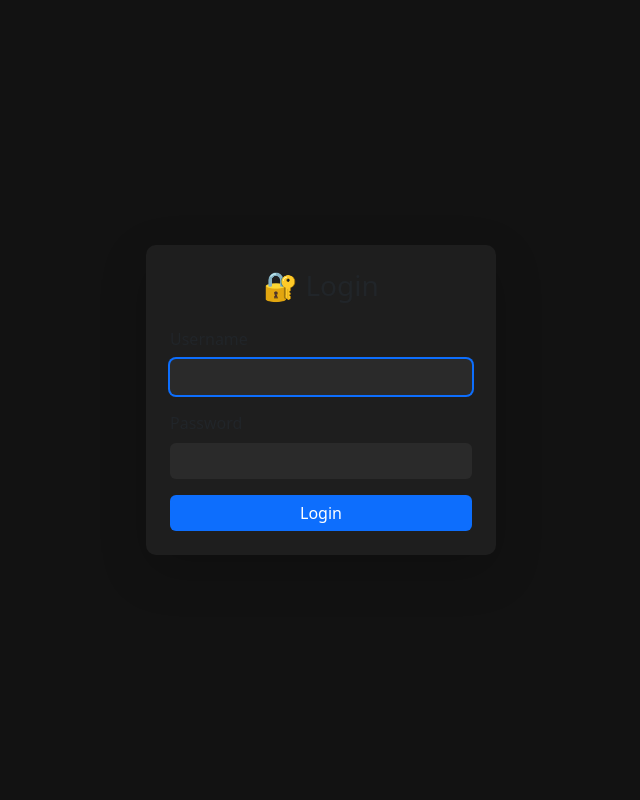
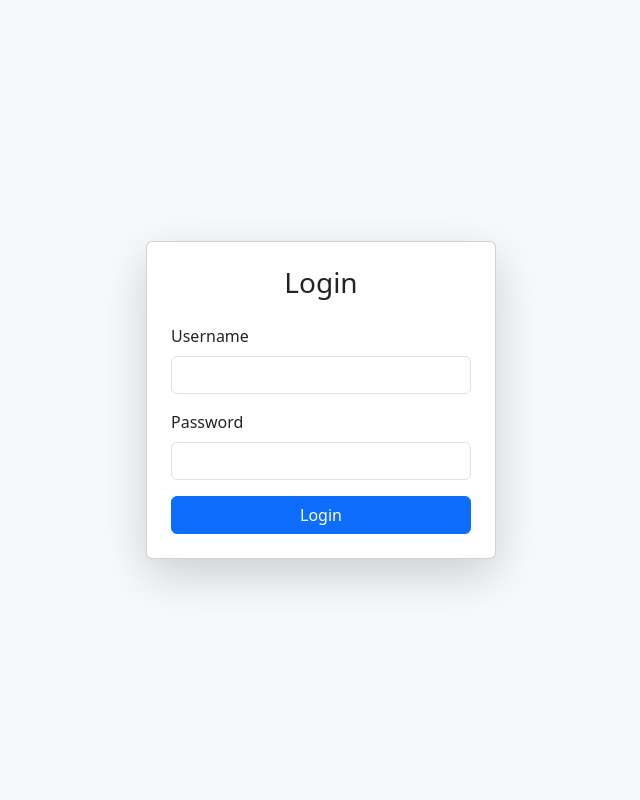
Before and after one commit to Shubham210204/render-algo-control, a Flask app: template templates/login.html in a window 1280 px wide. Shown: the whole page, without its empty margins (319-959 px from the left). Run offline with Flask 3, Linux system fonts and the light colour scheme; the template is opened without the code that fills it, so the values that code supplies are empty.

Commit message:
Added login authentication

```diff
--- a/main.py
+++ b/main.py
@@ -1,50 +1,42 @@
-import eventlet
-eventlet.monkey_patch()
-
-from flask import Flask, render_template
+from flask import Flask, render_template, request, redirect, url_for, session
 from flask_socketio import SocketIO
 import subprocess
-import threading
-import os
-import signal
+import sys
 
 app = Flask(__name__)
-socketio = SocketIO(app, cors_allowed_origins="*", async_mode='eventlet')
+app.secret_key = "yoursecretkey"  # Change to a strong secret
+socketio = SocketIO(app)
+
+# Dummy credentials (replace with database check if needed)
+USERNAME = "admin"
+PASSWORD = "1234"
 
 process = None
 
-@app.route('/')
+@app.route("/login", methods=["GET", "POST"])
+def login():
+    if request.method == "POST":
+        username = request.form["username"]
+        password = request.form["password"]
+        if username == USERNAME and password == PASSWORD:
+            session["logged_in"] = True
+            return redirect(url_for("index"))
+        else:
+            return render_template("login.html", error="Invalid username or password")
+    return render_template("login.html")
+
+@app.route("/")
 def index():
-    return render_template('index.html')
+    if not session.get("logged_in"):
+        return redirect(url_for("login"))
+    return render_template("index.html")
 
-@socketio.on('start_script')
-def start_script():
-    global process
-    if process is None or process.poll() is not None:
-        process = subprocess.Popen(
-            ["python", "-u", "algo.py"],  # Unbuffered
-            stdout=subprocess.PIPE,
-            stderr=subprocess.STDOUT,
-            text=True,
-            bufsize=1
-        )
-        threading.Thread(target=stream_logs, args=(process.stdout,), daemon=True).start()
-        socketio.emit('log', '✅ Script started...')
-    else:
-        socketio.emit('log', '⚠ Script is already running.')
+@app.route("/logout")
+def logout():
+    session.clear()
+    return redirect(url_for("login"))
 
-def stream_logs(pipe):
-    for line in pipe:
-        socketio.emit('log', line.strip())
+# Your existing socket.io event handlers go here...
 
-@socketio.on('stop_script')
-def stop_script():
-    global process
-    if process and process.poll() is None:
-        os.kill(process.pid, signal.SIGTERM)
-        socketio.emit('log', '🛑 Script stopped.')
-    else:
-        socketio.emit('log', '⚠ No running script.')
-
-if __name__ == '__main__':
-    socketio.run(app, host='0.0.0.0', port=5000)
+if __name__ == "__main__":
+    socketio.run(app, host="0.0.0.0", port=5000)
--- a/templates/index.html
+++ b/templates/index.html
@@ -27,6 +27,7 @@
 
 <body>
     <h1>Algo Control Panel</h1>
+    <a href="{{ url_for('logout') }}" class="btn btn-danger">Logout</a>
     <button onclick="startScript()">▶ Run</button>
     <button onclick="stopScript()">⏹ Stop</button>
     <div id="logs"></div>
--- a/templates/login.html
+++ b/templates/login.html
@@ -1,56 +1,21 @@
 <!DOCTYPE html>
-<html lang="en">
+<html>
 
 <head>
-    <meta charset="UTF-8">
-    <meta name="viewport" content="width=device-width, initial-scale=1.0">
-    <title>Login | Algo Control</title>
+    <title>Login</title>
     <link rel="stylesheet" href="https://cdn.jsdelivr.net/npm/bootstrap@5.3.0/dist/css/bootstrap.min.css">
-    <style>
-        body {
-            background-color: #121212;
-            color: #fff;
-        }
-
-        .card {
-            background-color: #1e1e1e;
-            border: none;
-            border-radius: 10px;
-        }
-
-        .form-control {
-            background-color: #2a2a2a;
-            border: none;
-            color: #fff;
-        }
-
-        .form-control:focus {
-            background-color: #2a2a2a;
-            box-shadow: 0 0 0 2px #0d6efd;
-            color: #fff;
-        }
-
-        .btn-primary {
-            background-color: #0d6efd;
-            border: none;
-        }
-
-        .btn-primary:hover {
-            background-color: #0b5ed7;
-        }
-    </style>
 </head>
 
-<body class="d-flex align-items-center justify-content-center vh-100">
+<body class="d-flex align-items-center justify-content-center vh-100 bg-light">
     <div class="card p-4 shadow-lg" style="width: 350px;">
-        <h3 class="text-center mb-4">🔐 Login</h3>
+        <h3 class="text-center mb-4">Login</h3>
         {% if error %}
         <div class="alert alert-danger">{{ error }}</div>
         {% endif %}
         <form method="POST">
             <div class="mb-3">
                 <label class="form-label">Username</label>
-                <input type="text" name="username" class="form-control" required autofocus>
+                <input type="text" name="username" class="form-control" required>
             </div>
             <div class="mb-3">
                 <label class="form-label">Password</label>
```
